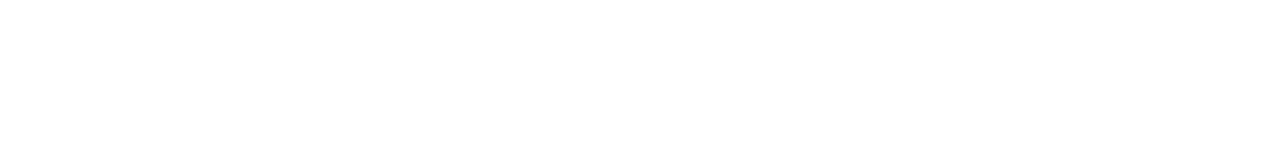
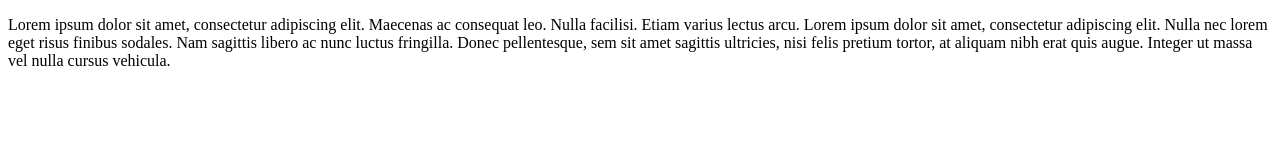
Before and after one commit to PaulinhoNdegwa/My-Portifolio, a plain HTML site: page index.html in a window 1280 px wide. Drawn offline with Linux system fonts and the light colour scheme.

Commit message:
Adds a paragraph

```diff
--- a/index.html
+++ b/index.html
@@ -7,6 +7,9 @@
     <title>Portifolio</title>
 </head>
 <body>
+    <div>
+        <p>Lorem ipsum dolor sit amet, consectetur adipiscing elit. Maecenas ac consequat leo. Nulla facilisi. Etiam varius lectus arcu. Lorem ipsum dolor sit amet, consectetur adipiscing elit. Nulla nec lorem eget risus finibus sodales. Nam sagittis libero ac nunc luctus fringilla. Donec pellentesque, sem sit amet sagittis ultricies, nisi felis pretium tortor, at aliquam nibh erat quis augue. Integer ut massa vel nulla cursus vehicula.</p>
+    </div>
 
 </body>
 </html>
```
